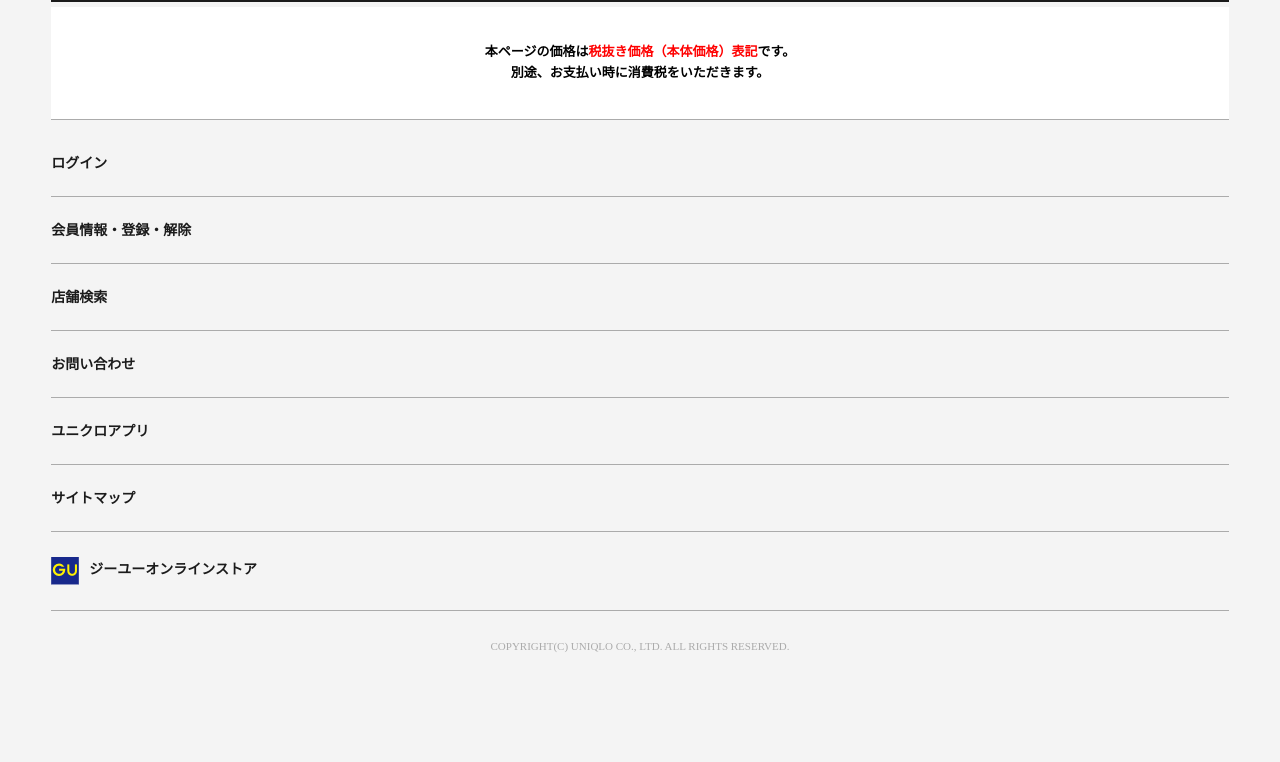
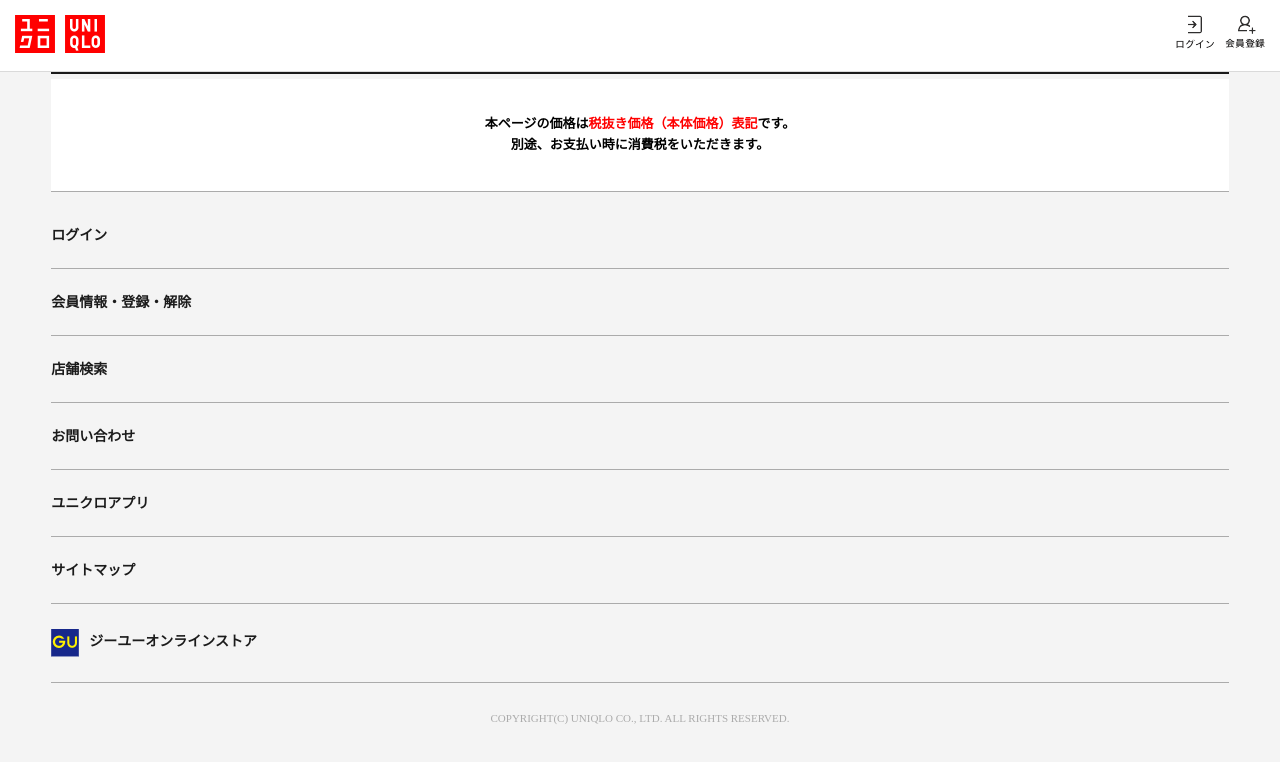
Before and after one commit to tanimotohikari/uniqlo, a website: page index.html in a window 1280 px wide. Drawn offline with Linux system fonts and the light colour scheme.

Commit message:
add:header

```diff
--- a/index.html
+++ b/index.html
@@ -10,7 +10,10 @@
 <link rel='stylesheet' type='text/css' href='dst/css/style.css' media='all'>
 </head>
 <body>
-<header>
+<header class='header'>
+  <a href='index.html'><img src="./dst/img/logo.png" alt="ユニクロのロゴ"></a>
+  <a href='#'><img src="./dst/img/icon-login.png" alt="ログインアイコン"></a>
+  <a href='#'><img class='layout-left' src="./dst/img/icon-add-user.png" alt="会員登録アイコン"></a>
 </header>
 <footer class="footer">
   <div class='layout-bottom-xsmall footer-section-separate'></div>
--- a/src/scss/base/_base.scss
+++ b/src/scss/base/_base.scss
@@ -1,4 +1,4 @@
-body, a {
+body {
   font-family: -apple-system, BlinkMacSystemFont 'Helvetica Neue', 'ヒラギノ角ゴ ProN', 'Hiragino Kaku Gothic ProN', sans-serif;
   background-color: #f4f4f4;
 }
--- /dev/null
+++ b/src/scss/module/_header.scss
@@ -0,0 +1,10 @@
+.header {
+  padding: 15px;
+  background-color: #fff;
+  border-bottom: 1px solid #dadada;
+  display: flex;
+
+  & > *:first-child {
+    margin-right: auto;
+  }
+}
--- a/src/scss/style.scss
+++ b/src/scss/style.scss
@@ -9,4 +9,5 @@
 // module
 @import 'module/card';
 @import 'module/text';
+@import 'module/header';
 @import 'module/footer';
```
Also changed, not shown: dst/css/style.css.
